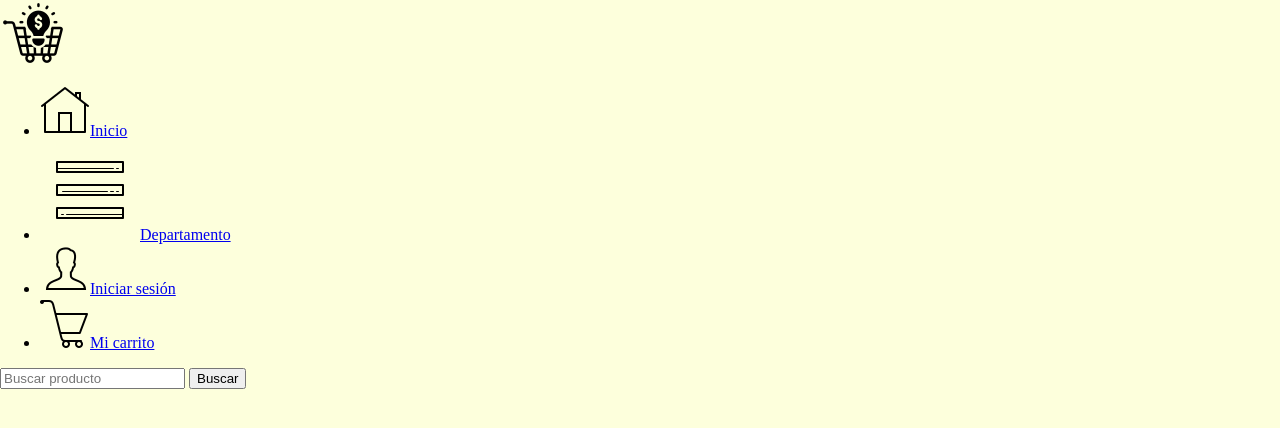
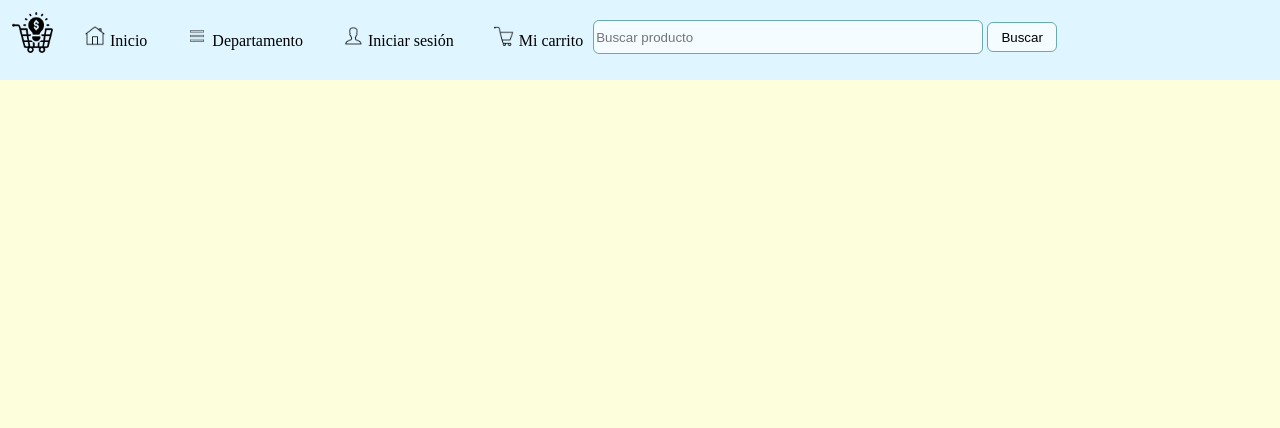
Before and after one commit to luis7310/TiendaOnline, a plain HTML site: page Front-end/HTML/index.html in a window 1280 px wide. Drawn offline with Linux system fonts and the light colour scheme.

Commit message:
Diseño barra navegacion, version pc

```diff
--- a/Front-end/CSS/index.css
+++ b/Front-end/CSS/index.css
@@ -10,19 +10,56 @@ body{
     padding: 0;
 }
 
+.header__nav-a{
+    text-decoration: none;
+    color: #000000;
+}
+
+.header__nav-item{
+    list-style: none;
+
+}
+
+#header__logo-container{
+    width: 45px;
+}
+
+.header__logo{
+    max-width: 100%;
+    width: 45px;
+    margin: 10px 10px;
+}
+
+#btn__logo-nav:active > img{
+    width: 40px;
+}
+
+.busqueda__nav{
+    background-color: #f4fcff;
+    border: solid 1px;
+    height: 30px;
+    border-radius: 6px;
+    border-color: #66acac;
+}
+
+#btn__nav{
+    width: 70px;
+}
+
+#btn__nav:active{
+    background-color: #81b4ff;
+    width: 65px;
+}
+
 /*Diseño en smartphone*/
-@media screen and (max-width:700px) {
+@media screen and (max-width:999px) {
     header{
         background-color: #dff5ff;
         display:flex;
         justify-content: space-between;
         align-items: center;
         width: 100vw;
-    }
-    .header__logo{
-        max-width: 100%;
-        width: 45px;
-        margin: 10px 10px;
+        height: 70px;
     }
 
     #header__open-nav-button-img{
@@ -66,29 +103,6 @@ body{
         display: flex;
     }
 
-    .header__nav-item{
-        list-style: none;
-
-    }
-
-    .header__nav-a{
-        text-decoration: none;
-        color: #000000;
-    }
-
-    .header__nav-a:active{
-        color: #002787;
-        text-decoration: dotted;
-    }
-
-    .busqueda__nav{
-        background-color: #f4fcff;
-        border: solid 1px;
-        height: 30px;
-        border-radius: 6px;
-        border-color: #66acac;
-    }
-
     .busq-container{
         position: absolute;
         left: 60px;
@@ -96,7 +110,6 @@ body{
     }
 
     #input__nav{
-        border-radius: 6px;
         outline: none;
         width: 40vw;
     }
@@ -105,20 +118,60 @@ body{
         width:30px;
         margin-right: 10px;
     }
+}
+/*Diseño en computadora*/
+@media screen and (min-width:1000px){
 
-    #btn__nav{
-        width: 70px;
+    #input__nav{
+
+        margin-left: 10px;
+        outline: none;
+        width: 30vw;
     }
 
-    #btn__nav:active{
-        background-color: #e4ffff;
-        width: 65px;
+    #input__nav::selection {
+        background-color: #3498db; /* Color de fondo al seleccionar */
+        color: white;              /* Color del texto al seleccionar */
     }
-}
-/*Diseño en computadora*/
-@media screen and (min-width:700px){
 
     #open-menu, #open-menu, #header__open-nav-button-img{
         display: none;
     }
+
+    .header{
+        display: flex;
+        width: 100vw;
+        background-color: #dff5ff;
+        height: 80px;
+        flex-wrap: nowrap;
+    }
+
+    .header__nav-list{
+        display: flex;
+        flex-direction: row;
+        gap: 40px;
+    }
+
+    .header__nav{
+        display: flex;
+        flex-direction: row;
+        flex-wrap: nowrap;
+    }
+
+    .busqueda__nav{
+        margin-top: 20px;
+    }
+
+    .img-nav-opc{
+        margin-top: 10px;
+        margin-right: 5px;
+        width: 20px;
+    }
+
+    .header__nav-a:hover{
+        color: #81b4ff;
+    }
+    .header__nav-a:active{
+        color: #bad6ff;
+    }
 }
--- a/Front-end/HTML/index.html
+++ b/Front-end/HTML/index.html
@@ -13,7 +13,7 @@
             <img id="header__open-nav-button-img" src="./../SRC/Imagenes/icono-menu-bar.png">
         </label>
         <div id="header__logo-container">
-            <a href="#"><img class="header__logo" src="./../SRC/Imagenes/icono-logo.png"></a>
+            <a id="btn__logo-nav" href="#"><img class="header__logo" src="./../SRC/Imagenes/icono-logo.png"></a>
         </div>
         <nav class="header__nav">
             <ul class="header__nav-list">
```
